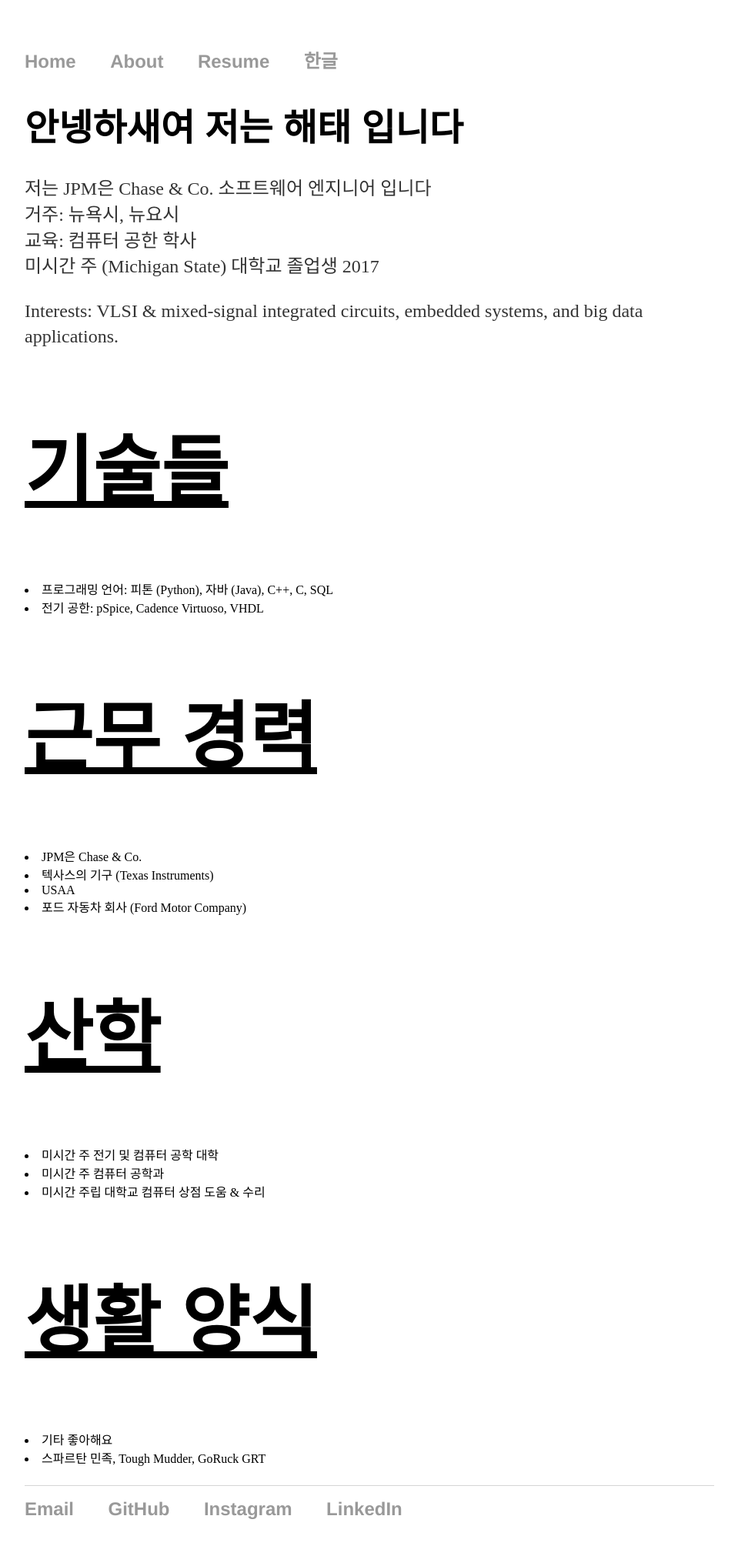
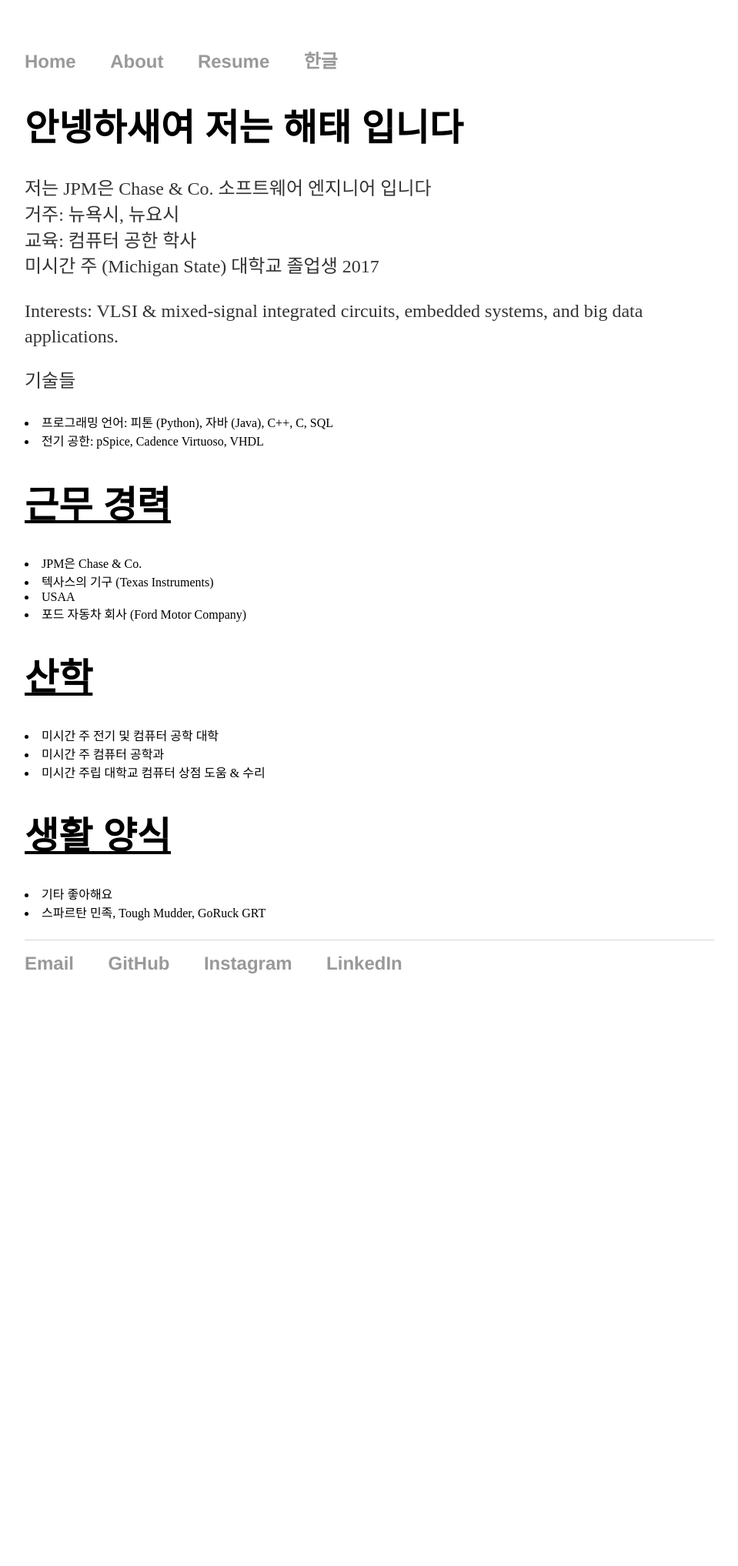
Before and after one commit to hkng248/hkng248.github.io, a Jekyll site: the page built from hangul/index.html, in a window 1280 px wide. Shown: the whole page at 77% size, without its empty margins (160-1119 px from the left). Built offline with Jekyll 4.4.1, drawn with Linux system fonts in a browser that asks for light colours; Markdown is read by kramdown in place of the engine named in the settings; after the commit the page ends 1326 px from its top, so only the background shows below that.

Commit message:
edited headers

```diff
--- a/about/index.html
+++ b/about/index.html
@@ -8,14 +8,14 @@ title: Haitai's About
            <li>Electrical Engineering: pSpice, Cadence Virtuoso, VHDL</li>
 	</p>
 
-	<p><h2><u>Coursera Certifications</u></h2>
+	<p><h1><u>Coursera Certifications</u></h1>
 	    <li>Java Programming: Solving Problems with Software</li>
 	    <li>Divide And Conquer, Sorting and Searching, and Randomized Algorithms</li>
 	    <li>First Step Korean</li>
 	    <li>Learn To Speak Korean I</li>
 	</p>
 
-	<p><h2><u>PluralSight</u></h2>
+	<p><h1><u>PluralSight</u></h1>
 	    <li>Apache Spark Fundamentals</li>
 	    <li>Applying Concurrency and Multi-threading to Common Java Patterns</li>
 	    <li>Getting Started with Apache Kafka</li>
@@ -31,7 +31,7 @@ title: Haitai's About
 
 	<p></p>
 
-	<p><h2><u>Lifestyle</u></h2>
+	<p><h1><u>Lifestyle</u></h1>
 		I play acoustic guitar. <br>
 	I also do Spartan Race; Tough Mudder Legionaire; Marathon Runner; GoRuck GRT <br><br>
 
--- a/css/main.css
+++ b/css/main.css
@@ -24,10 +24,6 @@ h1 {
     font-size: 3em;
     font-family:'Helvetica', 'Arial', 'Sans-Serif';
 }
-h2 {
-    font-size:6em;
-    font-family:'Helvetica', 'Arial', 'Sans-Serif';
-}
 p {
     font-size: 1.5em;
     line-height: 1.4em;
--- a/hangul/index.html
+++ b/hangul/index.html
@@ -13,32 +13,27 @@ title: hangul
 	<p>Interests: VLSI & mixed-signal integrated circuits, embedded systems,
 	and big data applications.</p>
 
-	<p></p>
-
-	<p><h2><u>기술들</u></h2>
+	<p><h1<u>기술들</u></h1>
 		<li>프로그래밍 언어: 피톤 (Python), 자바 (Java), C++, C, SQL</li>
 		<li>전기 공한: pSpice, Cadence Virtuoso, VHDL</li>
 	</p>
 
-	<p></p>
-
-	<p><h2><u>근무 경력 </u></h2>
+	<p><h1><u>근무 경력 </u></h1>
 		<li>JPM은 Chase & Co.</li>
 		<li>텍사스의 기구 (Texas Instruments)</li>
 		<li>USAA</li>
 		<li>포드 자동차 회사 (Ford Motor Company)</li>
 	</p>
 
-	<p><h2><u>산학</u></h2>
+	<p><h1><u>산학</u></h1>
 		<li>미시간 주 전기 및 컴퓨터 공학 대학</li>
 		<li>미시간 주 컴퓨터 공학과</li>
 		<li>미시간 주립 대학교 컴퓨터 상점 도움 & 수리</li>
 	</p>
 
-	<p><h2><u>생활 양식</u></h2>
+	<p><h1><u>생활 양식</u></h1>
 		<li> 기타 좋아해요</li>
 		<li> 스파르탄 민족, Tough Mudder, GoRuck GRT</li>
 	</p>
 
-
 </div><!-- ./blurb -->
```
